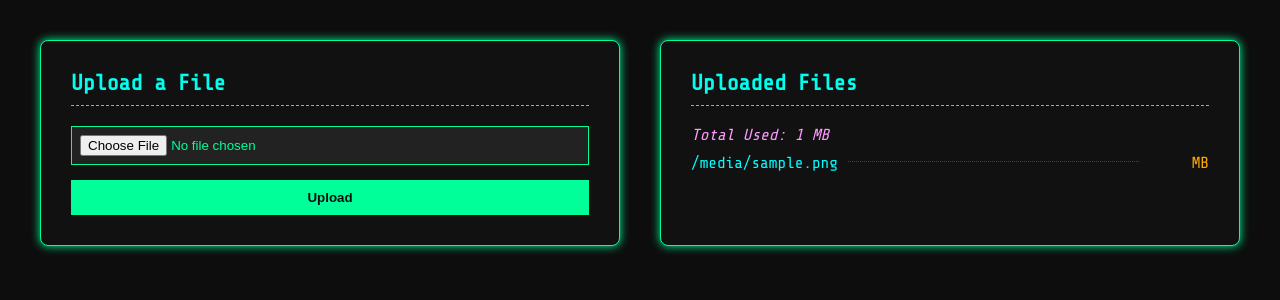
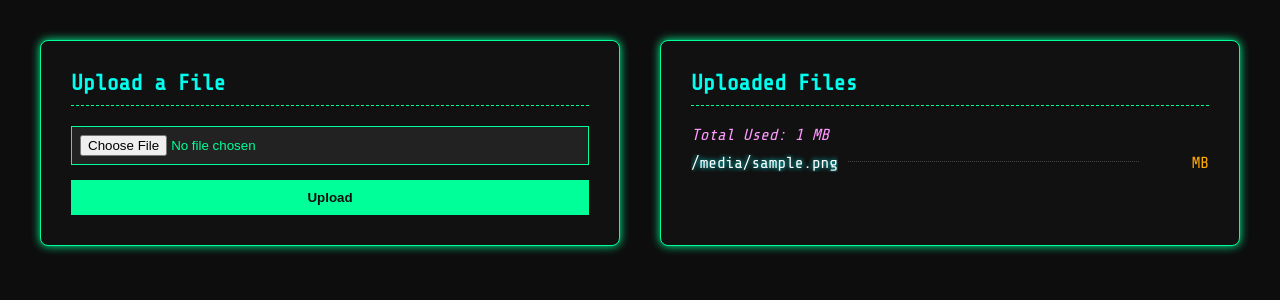
Before and after one commit to Amber100023r44/flask-file-share, a Flask app: template templates/index.html in a window 1280 px wide, with the pointer over the restyled element. Shown: the top 300 px of the page. Run offline with Flask 3, Linux system fonts and the light colour scheme; the template is opened without the code that fills it: most values are stand-ins (such as "Sample title", 1, 10 or a date in 2020).

Commit message:
Update style.css

```diff
--- a/static/style.css
+++ b/static/style.css
@@ -104,3 +104,8 @@ body {
   min-width: 60px;
   text-align: right;
 }
+
+.file-link:hover {
+  color: #fff;
+  text-shadow: 0 0 5px #00ffff;
+}
```
